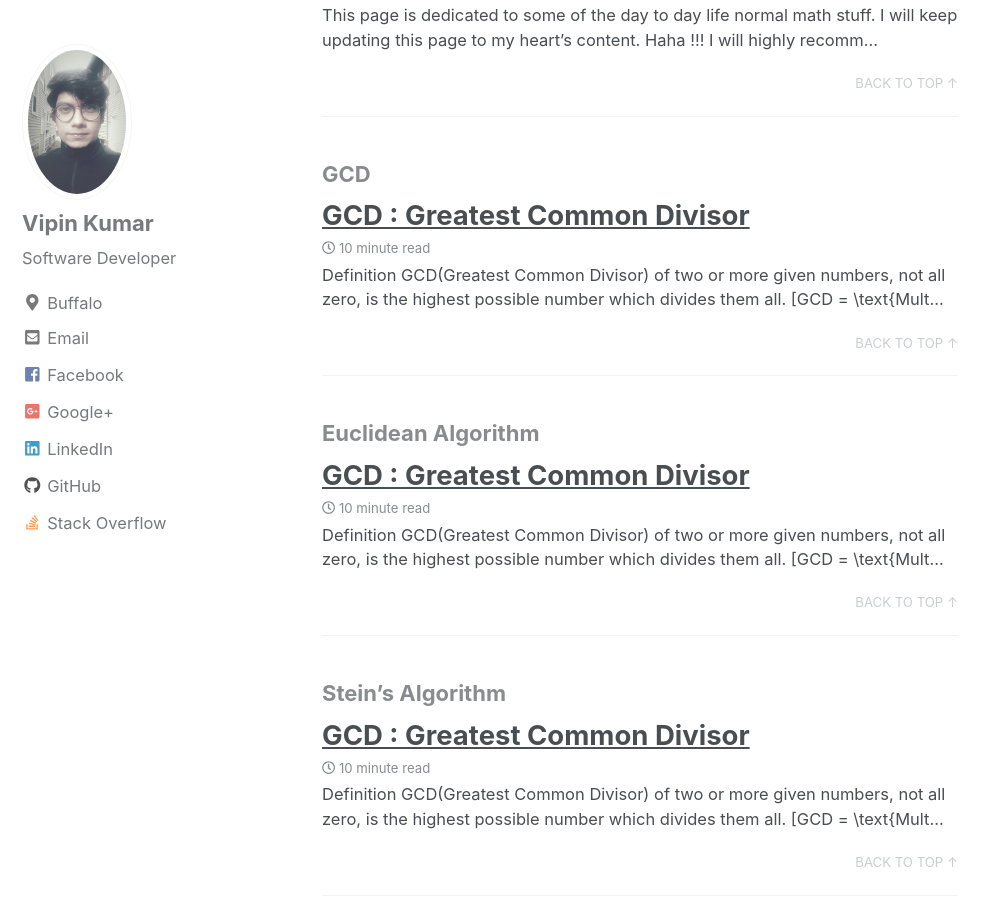
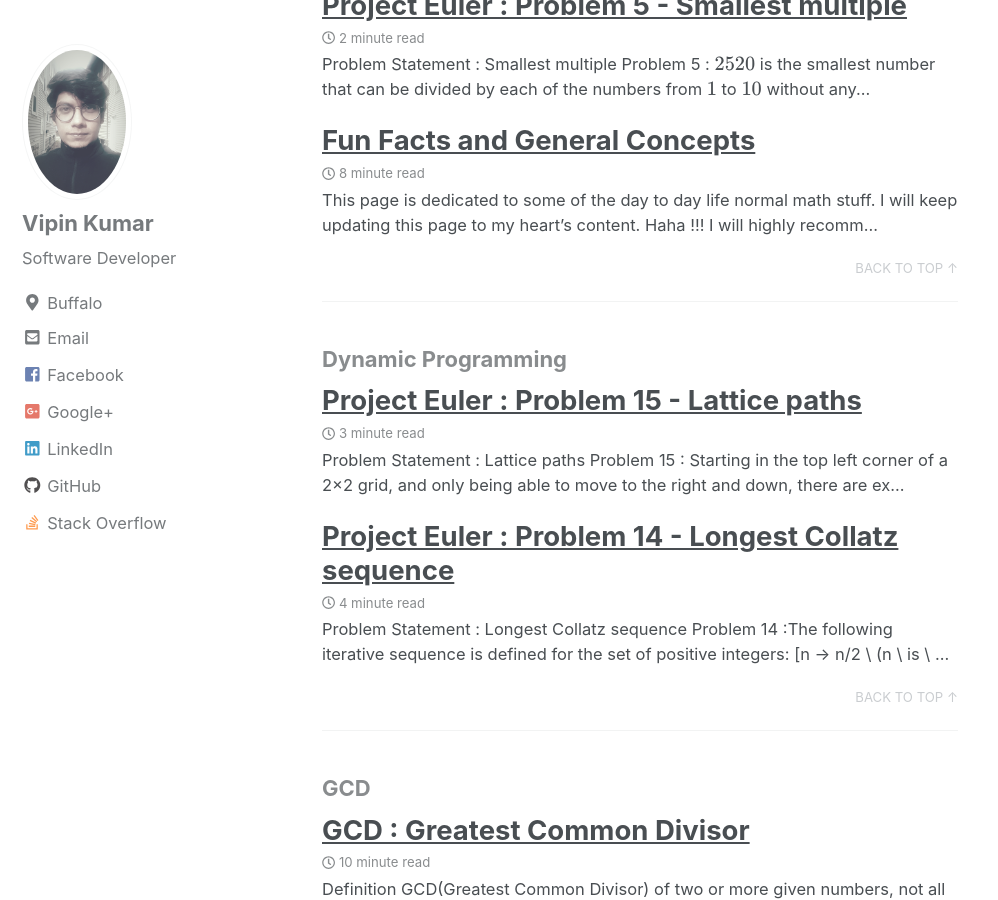
Before and after one commit to vk3105/vk3105.github.io, a Jekyll site: the page built from _pages/tag-archive.md, in a window 1280 px wide and 900 px high, scrolled down 4086 px. Shown: the whole window, without its empty margins (0-998 px from the left). Built offline with Jekyll 4.4.1, drawn with Linux system fonts in a browser that asks for light colours; nearby versions of some CDN libraries; formulas are drawn with MathJax 3; comment, search, counter and statistics services are not loaded; a style sheet for code colours, icons or effects is not loaded; part of the change alters nothing that is shown; some of the changed text lies outside the part shown.

Commit message:
Problem 15

````diff
--- a/_posts/2018-07-08-PE-problem14.md
+++ b/_posts/2018-07-08-PE-problem14.md
@@ -6,6 +6,7 @@ categories:
 tags:
   - Project Euler
   - Collatz sequence
+  - Dynamic Programming
 toc: true
 toc_sticky: true
 ---
--- /dev/null
+++ b/_posts/2018-07-09-PE-problem15.md
@@ -0,0 +1,116 @@
+---
+title: "Project Euler : Problem 15 - Lattice paths"
+excerpt_separator: "<!--more-->"
+categories:
+  - Project Euler
+tags:
+  - Project Euler
+  - Dynamic Programming
+toc: true
+toc_sticky: true
+---
+
+## Problem Statement : Lattice paths
+[Problem 15](https://projecteuler.net/problem=15) : Starting in the top left corner of a 2×2 grid, and only being able to move to the right and down, there are exactly 6 routes to the bottom right corner.
+{: .text-justify}
+![image-center]({{ site.url }}{{ site.baseurl }}/assets/images/problem15.gif){: .align-center}
+How many such routes are there through a 20×20 grid?
+{: .text-justify}
+
+## Concept and Theory
+
+![image-center]({{ site.url }}{{ site.baseurl }}/assets/images/problem15b.jpg){: .align-center}
+
+One can see from the above diagram, the number of routes from $$(0,0)$$ to $$(m, n)$$ is equal to the number of routes from $$(0,0)$$ to $$(m−1, n)$$ plus the number of routes from $$(0,0)$$ to $$(m, n−1)$$. A very simple recursive algorithm can be written based on the above observation.
+{: .text-justify}
+
+### Recursive Programming
+```ruby
+/**
+ * A function which returns the number of the path from one corner to other
+ * corner in a grid
+ *
+ * @param n : length of the grid
+ *
+ * @param m : height of the grid
+ *
+ * @return number of the paths
+ */
+public static int countRoutes(int n, int m) {
+  if (n == 0 || m == 0) {
+    return 1;
+  } else {
+    return countRoutes(n, m - 1) + countRoutes(n - 1, m);
+  }
+}
+```
+
+But again the problem is that we are recomputing some points again and again. Cache them!!!
+{: .text-justify}
+
+### Dynamic Programming
+```ruby
+/**
+ * A function which tells the number of ways of reaching the bottom right corner
+ * from top left corner
+ *
+ * @param n : width of the grid
+ *
+ * @param m : height of the grid
+ *
+ * @return the numbers of ways
+ */
+public static long getTotalPath(int n, int m) {
+  long M = 1000000007L;
+  long[][] grid = new long[n + 1][m + 1];
+
+  for (int i = 0; i <= n; i++) {
+    for (int j = 0; j <= m; j++) {
+      if (i == 0 || j == 0) {
+        grid[i][j] = 1;
+      } else {
+        grid[i][j] = (grid[i - 1][j] + grid[i][j - 1]) % M;
+      }
+    }
+  }
+
+  return grid[n][m];
+}
+```
+
+### Mathematical Approach
+
+Since we can only move right or down, we will be needing $$m$$ steps right and $$n$$ steps down always, to reach the bottom corner. So the number of combinations of $$m$$ rights and $$n$$ down moves is our answer. Thus the formula for such combination is given as,
+{: .text-justify}
+
+$$\frac{(m+n)!}{n! \times m!}$$
+
+A single configuration, once we place the the right movements we immediately know where the downward movements must go (as they cannot go anywhere else). All we really have to know is how many ways we can place the right movements. The number of ways we can do this, mathematically, is denoted with the binomial coefficient $$\binom{m+n}{m}$$.
+{: .text-justify}
+
+Mathematically choosing $$k$$ elements from $$n$$ elements is given as follows,
+{: .text-justify}
+
+$$\binom{n}{k} = \frac{n!}{k!(n-k)!} \\
+= \frac{n(n-1) \dots (n-k+1)}{k!}$$
+
+Using this formula we can calculate $$\binom{m+n}{m}$$,
+
+$$\binom{m+n}{m} = \frac{(m+n)!}{m! n!}$$
+
+When $$m=n$$
+
+$$ \binom{2m}{m} = \frac{2m \times (2m-1) \times \dots \times (m+1)}{m \times (m-1) \times \dots \times 2 \times 1} \\
+= \prod_{i=1}^{m} \frac{m+i}{i} $$
+
+## Test Your Skills
+Wanna try a harder version of the above problem ? Check this [HackerRank](https://www.hackerrank.com/contests/projecteuler/challenges/euler015) problem.
+{: .text-justify}
+
+### Solution
+The solution will remain same as given in the above mentioned post, $$getTotalPath$$, you just need to call it for each test case.
+{: .text-justify}
+
+## References and Further Readings
+* [ProjectEuler](https://projecteuler.net)
+* [Wolfram](http://demonstrations.wolfram.com/CountingLatticePaths/)
````
Also changed, not shown: assets/images/problem15.gif (added), assets/images/problem15b.jpg (added).
